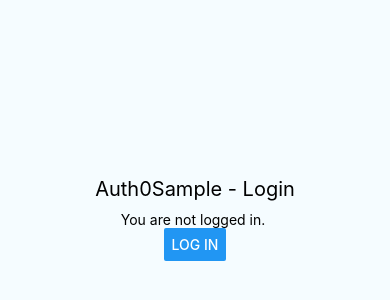
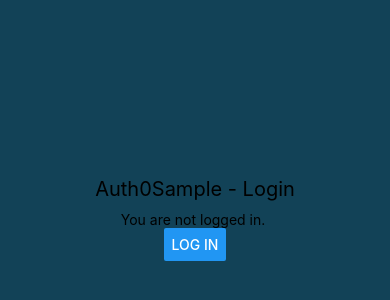
Before and after one commit to louiskyoung/react-native-auth0, a React Native app: screen / in a window 390 px wide. Shown: the part 208-508 px from the top of the page. Built offline with nearby package versions, Linux system fonts and the light colour scheme; what react-native-auth0 would draw is missing.

Commit message:
Change file structure

```diff
--- a/App.tsx
+++ b/app/App.tsx
@@ -1,5 +1,5 @@
-import React, {useState} from 'react';
-import {Alert, Button, StyleSheet, Text, View} from 'react-native';
+import React, { useState } from 'react';
+import { Alert, Button, StyleSheet, Text, View } from 'react-native';
 import Auth0 from 'react-native-auth0';
 
 const auth0Config = {
@@ -16,11 +16,11 @@
       .authorize({
         scope: 'openid profile email',
       })
-      .then(credentials => {
+      .then((credentials) => {
         Alert.alert('AccessToken: ' + credentials.accessToken);
         setAccessToken(credentials.accessToken);
       })
-      .catch(error => console.log(error));
+      .catch((error) => console.log(error));
   };
 
   const onLogout = () => {
@@ -30,7 +30,7 @@
         Alert.alert('Logged out!');
         setAccessToken(null);
       })
-      .catch(err => {
+      .catch((err) => {
         console.log(err);
       });
   };
@@ -53,7 +53,7 @@
     flex: 1,
     justifyContent: 'center',
     alignItems: 'center',
-    backgroundColor: '#F5FCFF',
+    backgroundColor: '#124257',
   },
   header: {
     fontSize: 20,
--- a/index.js
+++ b/index.js
@@ -3,7 +3,7 @@
  */
 
 import {AppRegistry} from 'react-native';
-import App from './App';
-import {name as appName} from './app.json';
+import App from './app/App';
+import {name as appName} from './app/app.json';
 
 AppRegistry.registerComponent(appName, () => App);
```
Also changed, not shown: app/app.json (renamed from app.json), 1 other file (tests, documents, lock files or other folders).
